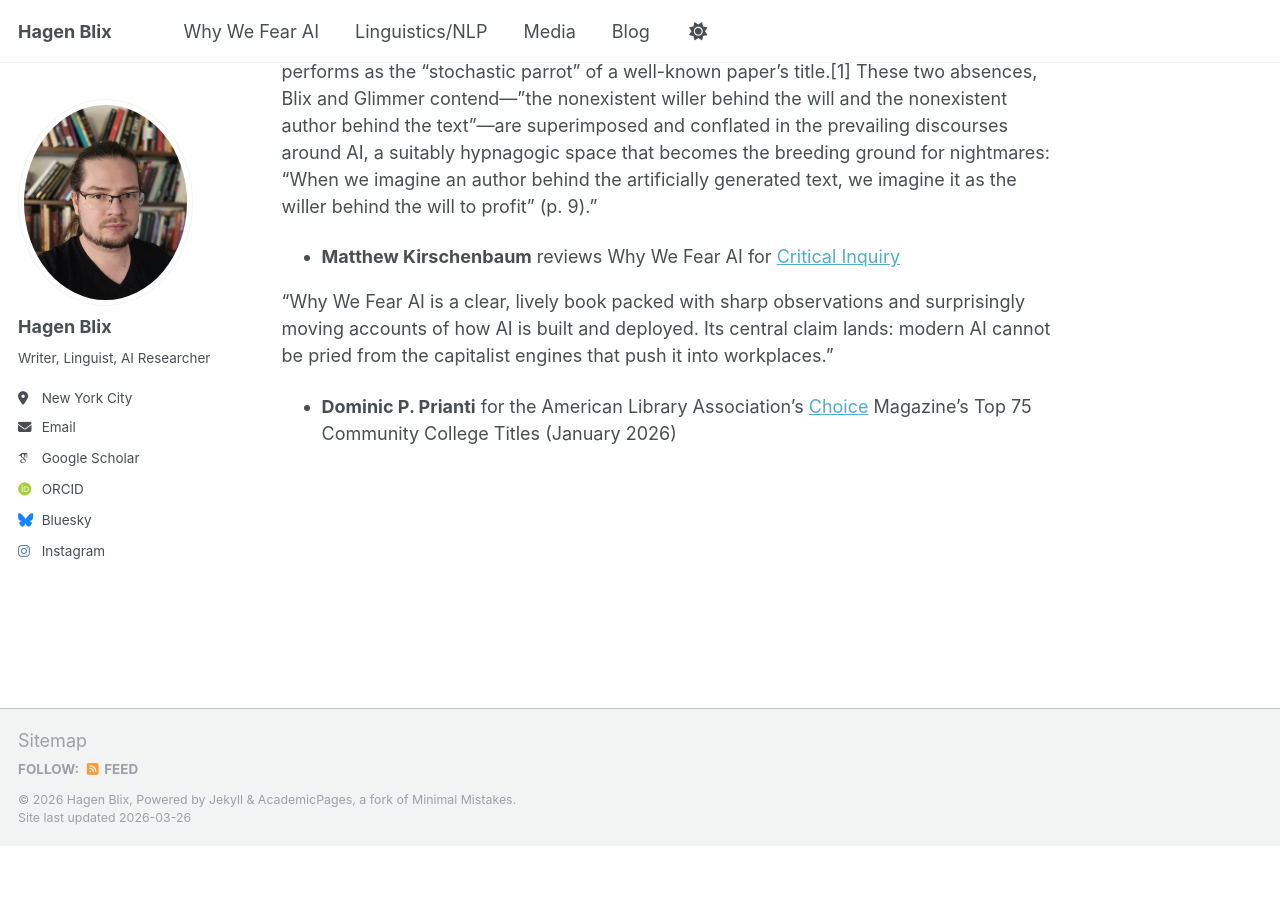
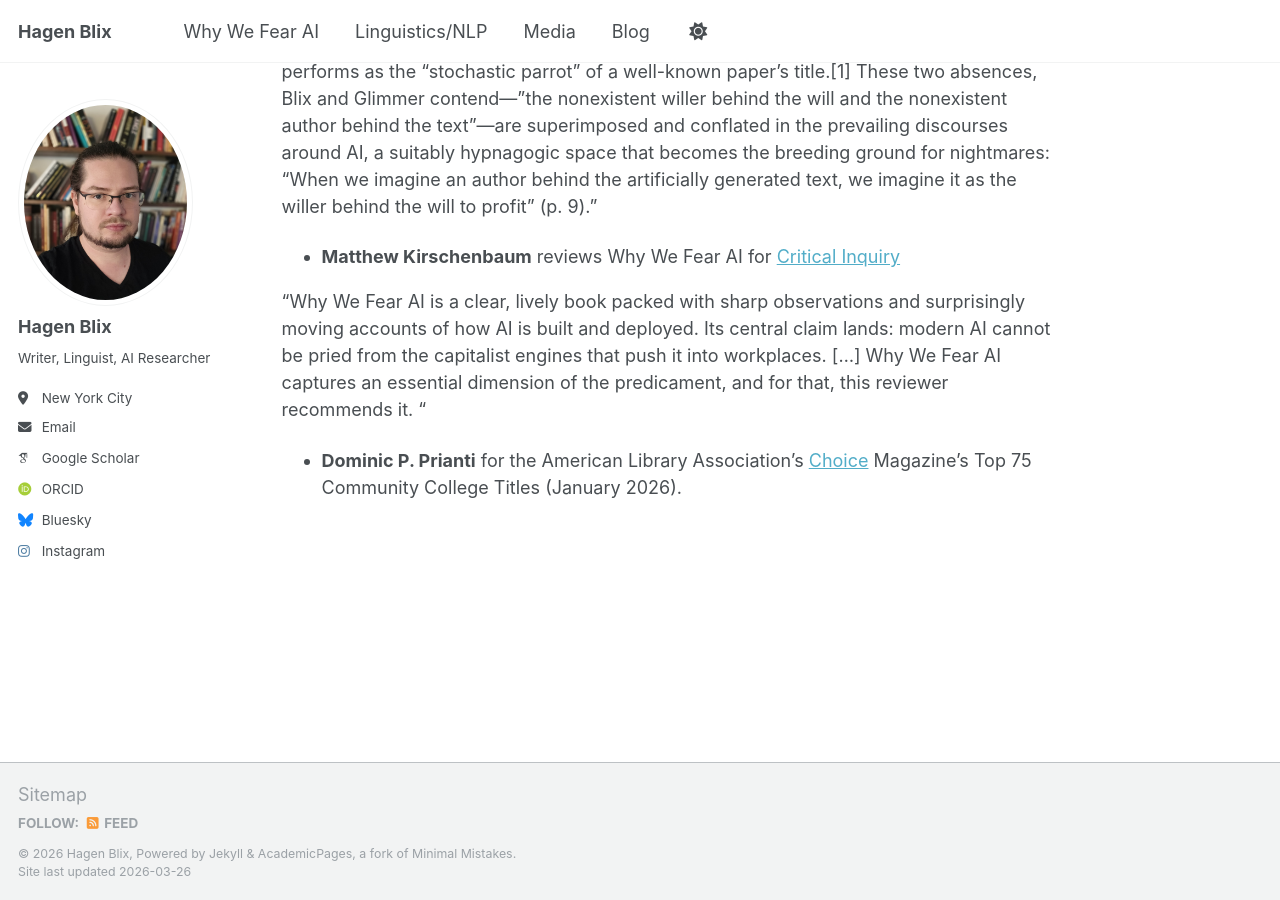
Before and after one commit to hagenblix/hagenblix.github.io, a Jekyll site: the page built from _pages/wwfai.md, in a window 1280 px wide and 900 px high, scrolled down 2718 px. Built offline with Jekyll 4.4.1, drawn with Linux system fonts in a browser that asks for light colours; some web fonts are replaced; a script that is not in the unit is left out; before the commit the page ends 3564 px from its top, so only the background shows below that.

Commit message:
Update wwfai.md

```diff
--- a/_pages/wwfai.md
+++ b/_pages/wwfai.md
@@ -47,5 +47,5 @@ Reviews
 "One of the authors’ early and important moves is to juxtapose Fisher’s account of capitalism with the emerging theories of language and meaning that underlie language-based generative AI. Fisher tells us that it is difficult to think outside of capital not least because capital has no final agency or authority to which one can appeal—there are the bearers of its will, but they are preceded by the disembodied will of capital itself. Likewise, Blix and Glimmer call attention to a specific argument about language and meaning that has quickly become canonical in critical AI research. Leading experts insist that when conversing with a Large Language Model (LLM), there is no way to discern communicative intent because there is no personhood involved: only the disembodied technology that performs as the “stochastic parrot” of a well-known paper’s title.[1] These two absences, Blix and Glimmer contend—”the nonexistent willer behind the will and the nonexistent author behind the text”—are  superimposed and conflated in the prevailing discourses around AI, a suitably hypnagogic space that becomes the breeding ground for nightmares: “When we imagine an author behind the artificially generated text, we imagine it as the willer behind the will to profit” (p. 9)."
 - **Matthew Kirschenbaum** reviews Why We Fear AI for [Critical Inquiry](https://criticalinquiry.uchicago.edu/matthew_kirschenbaum_reviews_why_we_fear_ai/)
 
-"Why We Fear AI is a clear, lively book packed with sharp observations and surprisingly moving accounts of how AI is built and deployed. Its central claim lands: modern AI cannot be pried from the capitalist engines that push it into workplaces."
-- **Dominic P. Prianti** for the American Library Association's [Choice](https://www.choice360.org/choice-pick/the-top-75-community-college-titles-january-2026-edition/) Magazine's Top 75 Community College Titles (January 2026)
+"Why We Fear AI is a clear, lively book packed with sharp observations and surprisingly moving accounts of how AI is built and deployed. Its central claim lands: modern AI cannot be pried from the capitalist engines that push it into workplaces. \[...\]  Why We Fear AI captures an essential dimension of the predicament, and for that, this reviewer recommends it. "
+- **Dominic P. Prianti** for the American Library Association's [Choice](https://www.choice360.org/choice-pick/the-top-75-community-college-titles-january-2026-edition/) Magazine's Top 75 Community College Titles (January 2026).
```
